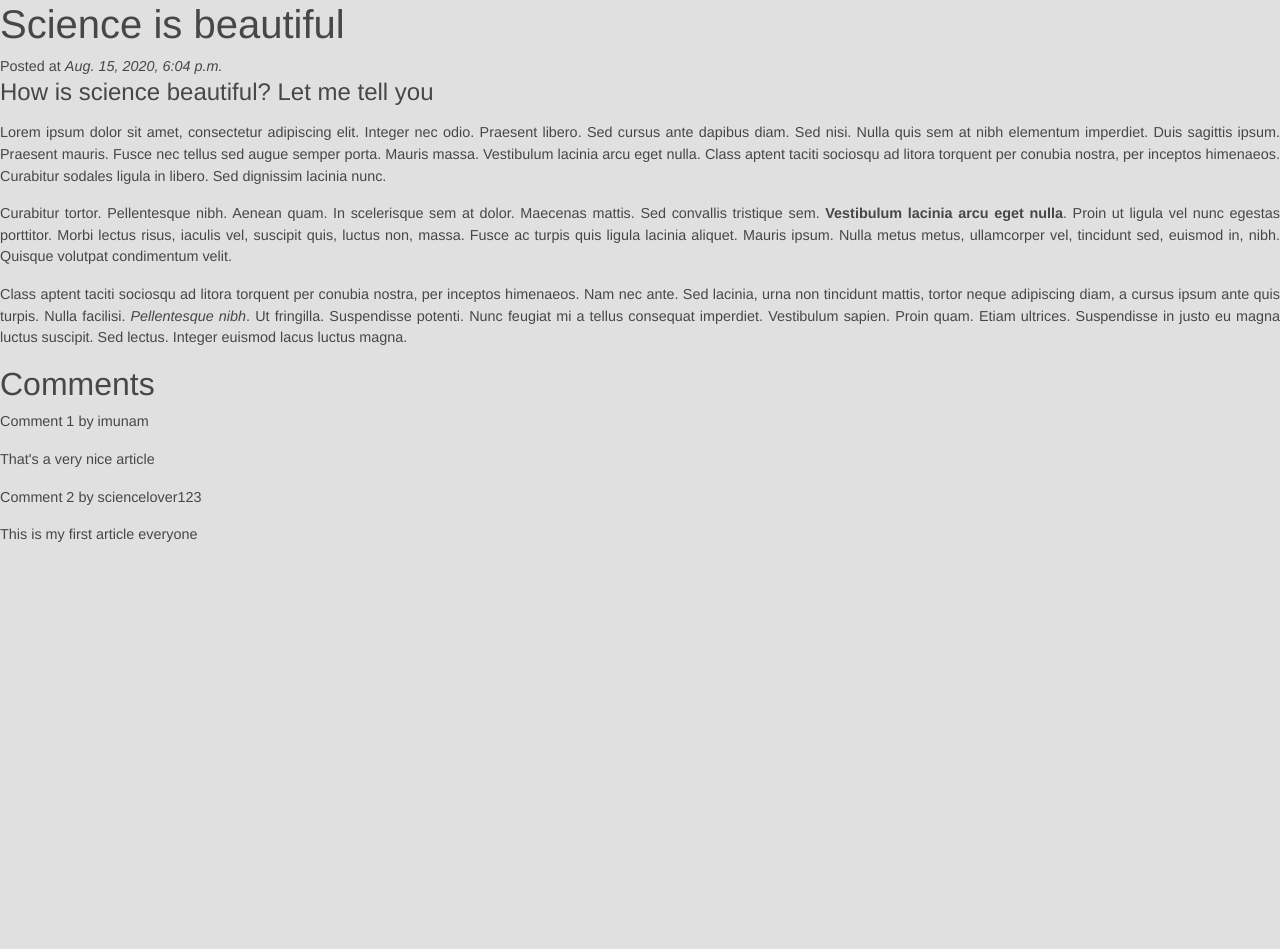
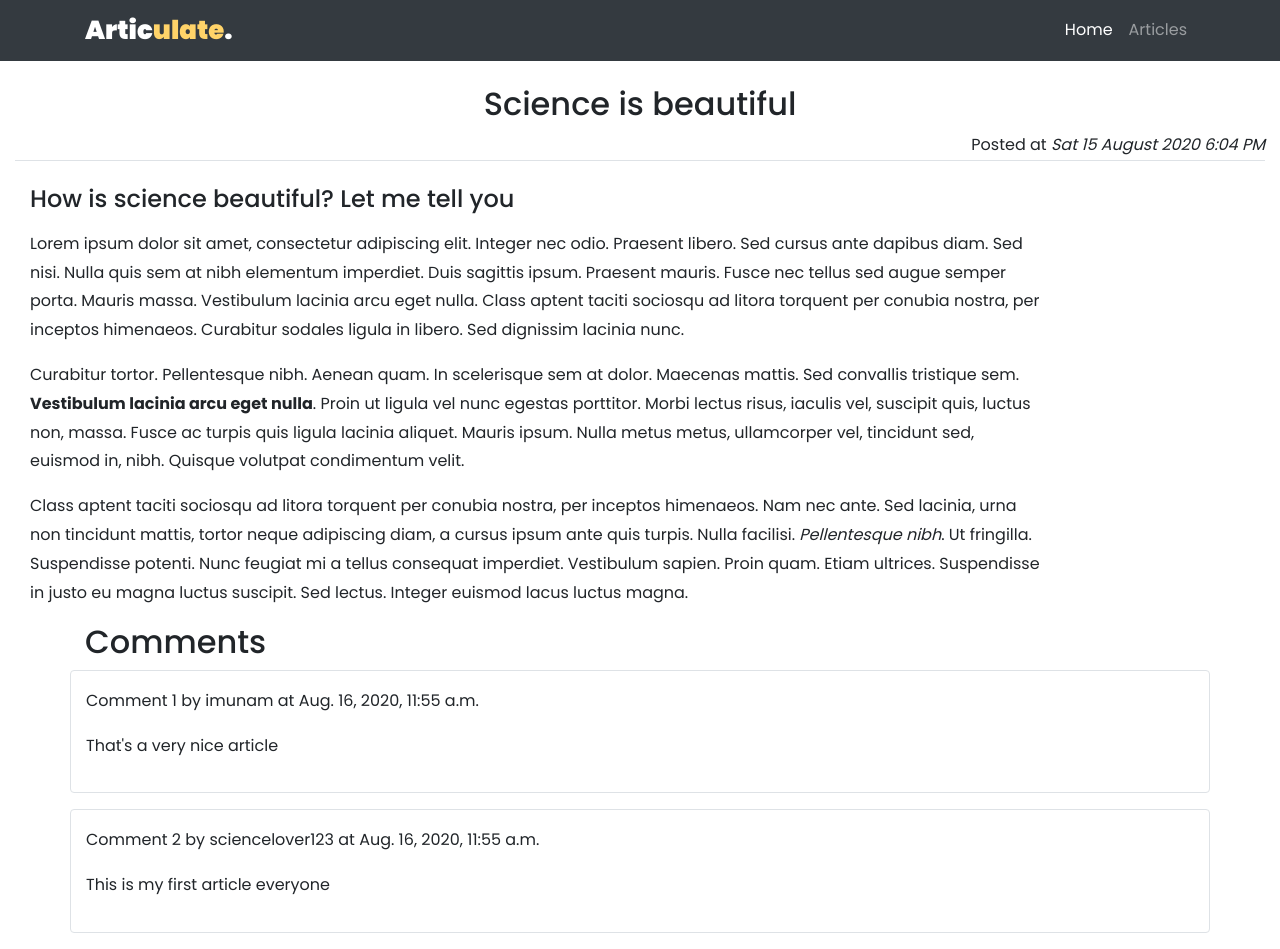
Before and after one commit to aightmunam/Articulate, a Django app: a page that uses templates/base.html in a window 1280 px wide. Before the commit the page ends 542 px from the top, so only its background shows below. Run offline with Django 3.2, Linux system fonts and the light colour scheme; data comes from the database, SQL or seed files in the repository; both versions use the stored data as it was after the commit; some libraries are stand-ins or nearby versions.

Commit message:
Add styling and pagination for article list and article detial view
Added css for making the views look more modern and clean. This included creating several template components. Also pagination was added to the article list view.

```diff
--- a/articles/models.py
+++ b/articles/models.py
@@ -1,5 +1,6 @@
 from django.db import models
 from django_extensions.db.fields import AutoSlugField
+import os
 
 # Create your models here.
 class Article(models.Model):
@@ -19,6 +20,7 @@ class Article(models.Model):
 
     def __str__(self):
         return self.title
+
 
 
 class Tag(models.Model):
--- a/articles/views.py
+++ b/articles/views.py
@@ -1,5 +1,7 @@
 from django.shortcuts import render, get_object_or_404
 from django.http import HttpResponse, Http404, JsonResponse
+from django.core.paginator import Paginator, EmptyPage,\
+    PageNotAnInteger
 
 from .models import Article
 
@@ -8,10 +10,21 @@ def aritcle_index(request):
     return render(request, 'pages/home.html', context={})
 
 def article_list(request):
-    articles = Article.objects.all()
+    object_list = Article.objects.all().order_by('-created_at')
+    paginator = Paginator(object_list, 3)  # 3 posts in each page
+    page = request.GET.get('page')
+    try:
+        articles = paginator.page(page)
+    except PageNotAnInteger:
+        # If page is not an integer deliver the first page
+        articles = paginator.page(1)
+    except EmptyPage:
+        # If page is out of range deliver last page of results
+        articles = paginator.page(paginator.num_pages)
+
     if not articles:
         raise Http404
-    return render(request, "articles/list.html", context={"articles": articles})
+    return render(request, "articles/list.html", context={"page": page,"articles": articles})
 
 def article_detail(request, article_id, article_slug):
     article = get_object_or_404(Article, id=article_id, slug=article_slug)
--- a/articulate/settings.py
+++ b/articulate/settings.py
@@ -122,4 +122,4 @@ USE_TZ = True
 
 STATIC_URL = '/static/'
 
-STATICFILES_DIRS = [os.path.join(BASE_DIR, 'static'),]
+STATICFILES_DIRS = [os.path.join(BASE_DIR, 'static'), os.path.join(BASE_DIR, 'images')]
--- a/static/main.css
+++ b/static/main.css
@@ -1,58 +1,133 @@
-@charset "utf-8";
-#header {
-border-style: none;
-width: 800px;
-height: auto;
+body {
+    font-family: "Poppins", Arial, sans-serif;
+    background: #fff;
+    font-size: 16px;
+    line-height: 1.8;
+    font-weight: 400;
+    color: #212529;
 }
-#wrapper {
-margin-top: 0px;
-margin-left: auto;
-margin-right: auto;
-background-color: #FFFFFF;
-width: 800px;
+
+a {
+    color: #007bff;
+    text-decoration: none;
+    background-color: transparent;
 }
-body {
-background-color: #E0E0E0;
-font-family: Gotham, "Helvetica Neue", Helvetica,
-Arial, sans-serif;
-font-size: 0.9em;
-text-align: justify;
-color: #474747;
+
+a:hover {
+    color: #0056b3;
+    text-decoration: underline;
 }
-#footer {
-text-align: center;
-font-size: 0.8em;
-margin-top: 5px;
-padding-top: 10px;
-padding-bottom: 10px;
-background-color: #FFFFFF;
-border-top: thin solid #BBBBBB;
-clear: both;
-color: #969696;
+
+.case .text h2 a {
+    color: #000000;
 }
-#nav li {
-padding-top: 10px;
-padding-bottom: 10px;
-font-size: 1em;
-list-style-type: none;
-border-bottom: thin solid #5F5F5F;
-color: #4C4C4C;
-left: 0px;
-list-style-position: inside;
-margin-left: -10px;
+
+.navbar {
+    position: relative;
+    display: flex;
+    flex-wrap: wrap;
+    align-items: center;
+    justify-content: space-between;
+    padding: 0.5rem 1rem;
 }
-#nav li a {
-text-decoration: none;
+
+.navbar>.container, .navbar>.container-fluid {
+    display: flex;
+    flex-wrap: wrap;
+    align-items: center;
+    justify-content: space-between;
 }
-#leftsidebar {
-width: 180px;
-height: 350px;
-float: left;
+
+.navbar-brand {
+    font-weight: 900;
+    font-size: 26px;
+    font-family: "Poppins", Arial, sans-serif;
+    line-height: 1;
 }
-#main {
-width: 560px;
-float: left;
-margin-left: 20px;
-margin-right: 10px;
-padding-right: 10px;
+
+.navbar-brand i {
+    font-style: normal;
+    color: #ffd369;
 }
+
+.navbar-nav {
+    display: flex;
+    flex-direction: column;
+    padding-left: 0;
+    margin-bottom: 0;
+    list-style: none;
+}
+
+.navbar-nav .nav-link {
+    padding-right: 0;
+    padding-left: 0;
+}
+
+.navbar-nav .dropdown-menu {
+    position: static;
+    float: none;
+}
+
+.navbar-text {
+    display: inline-block;
+    padding-top: 0.5rem;
+    padding-bottom: 0.5rem;
+}
+
+.text-primary {
+    color: #e2b03a !important;
+}
+
+.article-title a {
+    display: block;
+    font-weight: 700;
+    font-size: 45px;
+    font-family: "Poppins", Arial, sans-serif;
+    color: #000000;
+    margin-bottom: 5px;
+}
+
+.meta p a {
+    font-size: 12px;
+    color: rgba(0, 0, 0, 0.6);
+}
+
+.case {
+    width: 100%;
+    margin-bottom: 50px;
+}
+
+.case .img {
+    height: 400px;
+}
+
+.case .text .text-area {
+    margin-bottom: 20px;
+}
+
+.case .text .subheading {
+    font-weight: 500;
+    font-size: 14px;
+    display: inline-block;
+    margin-bottom: 15px;
+    color: rgba(0, 0, 0, 0.5);
+}
+
+.case .text .author a {
+    color: #e2b03a;
+    font-size: 24px;
+    text-decoration: none;
+}
+
+.case .text .meta p {
+    font-size: 12px;
+    color: rgba(0, 0, 0, 0.2);
+}
+
+.case .text .meta p a {
+    color: rgba(0, 0, 0, 0.2);
+}
+
+.pagination {
+    padding:2px
+}
--- a/templates/articles/detail.html
+++ b/templates/articles/detail.html
@@ -1,22 +1,38 @@
 {% extends 'base.html' %}
 {% block headtitle %}{{ article.title }}{% endblock %}
 {% block content %}
-<h1> {{ article.title }}</h1>
-Posted at <i>{{ article.created_at }}</i>
-<h4> {{ article.description }}</h4>
-{% autoescape off %}
-<p>{{ article.content}} </p>
-{% endautoescape %}
-<h2>Comments</h2>
+<div class="row mt-4">
+    <div class="col-12 center">
+        <div class="title text-center mb-4 border-bottom">
+            <h2 class="article-title"> {{ article.title }}</h2>
+            <div class="date text-right">
+                Posted at <i>{{ article.created_at|date:"D d F Y f A" }}</i>
+            </div>
+        </div>
+        <div class="col-10 description mb-3 center">
+            <h4> {{ article.description }}</h4>
+        </div>
+        <div class="col-10 center content">
+            {% autoescape off %}
+            <p>{{ article.content}} </p>
+            {% endautoescape %}
+        </div>
+    </div>
+</div>
+<div class="container">
+    <h2>Comments</h2>
+<div class="row">
 {% for comment in comments %}
-<div class="comment">
+<div class="col-12 border rounded mx-auto py-3 mb-3">
     <p class="info">
-        Comment {{ forloop.counter }} by {{ comment.author.user }}
+        Comment {{ forloop.counter }} by {{ comment.author.user }} at {{ comment.created_at}}
         {{ comment.created }}
     </p>
     {{ comment.body|linebreaks }}
 </div>
 {% empty %}
 <p>There are no comments yet.</p>
+</div>
+</div>
 {% endfor %}
 {% endblock content %}
--- a/templates/base.html
+++ b/templates/base.html
@@ -1,5 +1,6 @@
 {% load static %}
 <!doctype html>
+
 <html lang="en">
 
 <head>
@@ -8,16 +9,22 @@
   <meta name="viewport" content="width=device-width, initial-scale=1, shrink-to-fit=no">
 
   <!-- Bootstrap CSS -->
+   <link href="https://fonts.googleapis.com/css?family=Poppins:300,400,500,600,700,800,900" rel="stylesheet">
   <link rel="stylesheet" href="https://stackpath.bootstrapcdn.com/bootstrap/4.5.2/css/bootstrap.min.css"
     integrity="sha384-JcKb8q3iqJ61gNV9KGb8thSsNjpSL0n8PARn9HuZOnIxN0hoP+VmmDGMN5t9UJ0Z" crossorigin="anonymous">
-  <link href="{% static 'main.css' %}" rel="stylesheet" type="text/css">
+  <link rel="stylesheet" href="{% static 'main.css' %}"/>
   <title>Articulate - {% block headtitle%} {% endblock headtitle %}</title>
+
 
 </head>
 
 <body>
+  {% include 'components/header.html' %}
+  <div class="container-fluid">
   {% block content %}
   {% endblock content %}
+</div>
+  {% include 'components/footer.html' %}
   <!-- Optional JavaScript -->
   <!-- jQuery first, then Popper.js, then Bootstrap JS -->
   <script src="https://code.jquery.com/jquery-3.5.1.slim.min.js"
--- /dev/null
+++ b/templates/components/header.html
@@ -0,0 +1,15 @@
+<nav class="navbar px-md-0 navbar-expand-lg navbar-dark ftco_navbar bg-dark ftco-navbar-light" id="ftco-navbar">
+  <div class="container">
+    <a class="navbar-brand" href="/">Artic<i>ulate</i>.</a>
+    <button class="navbar-toggler" type="button" data-toggle="collapse" data-target="#ftco-nav" aria-controls="ftco-nav" aria-expanded="false" aria-label="Toggle navigation">
+      <span class="oi oi-menu"></span> Menu
+    </button>
+
+    <div class="collapse navbar-collapse" id="ftco-nav">
+      <ul class="navbar-nav ml-auto">
+        <li class="nav-item active"><a href="/" class="nav-link">Home</a></li>
+        <li class="nav-item"><a href="{%url "articles:article_list" %}" class="nav-link">Articles</a></li>
+      </ul>
+    </div>
+  </div>
+</nav>
```
Also changed, not shown: templates/articles/list.html (+41 -17 lines), templates/components/pagination.html (added, +17 -0 lines), templates/pages/home.html (+6 -1 lines), db.sqlite3, images/article-cover/Retro_Sunset_4K_PHLAK_D3LHmK7.png (added), templates/components/navbar.html (deleted).
